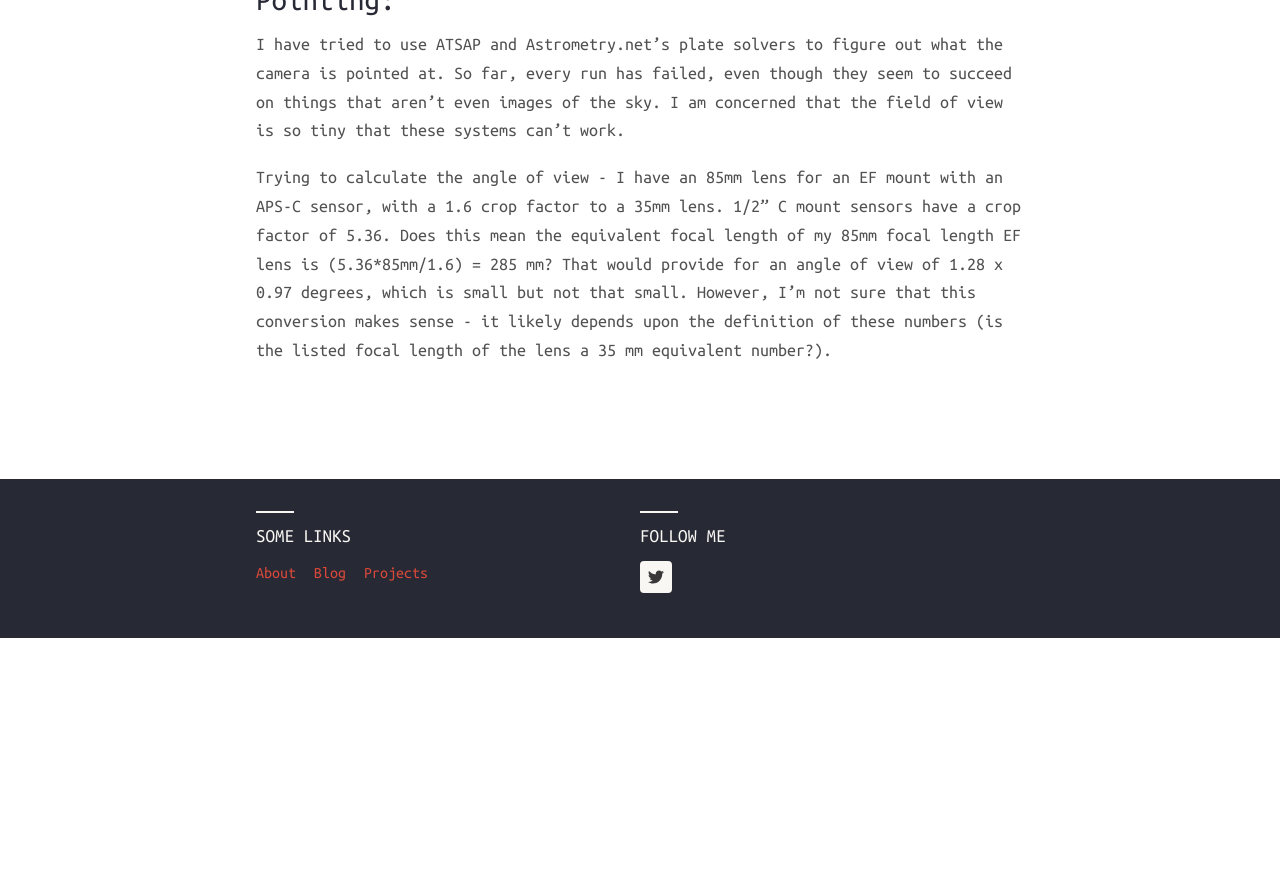
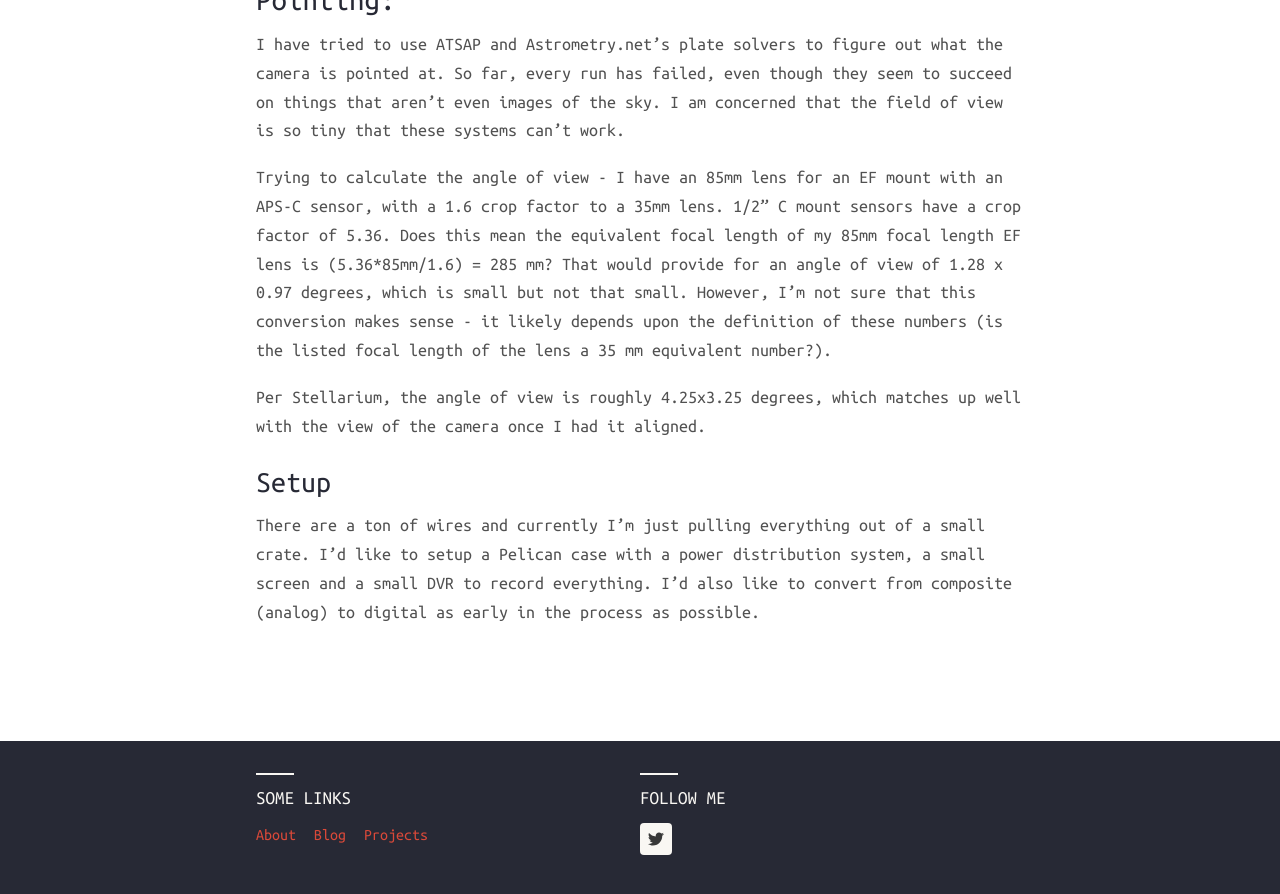
Before and after one commit to ryanmfw/ryanmfw.github.io, a Jekyll site: the page built from projects/sat_obs/index.md, in a window 1280 px wide and 900 px high, scrolled down 1738 px. Shown: the top 894 px of the window. Built offline with Jekyll 4.4.1, drawn with Linux system fonts in a browser that asks for light colours; nearby versions of some CDN libraries; before the commit the page ends 2376 px from its top, so only the background shows below that.

Commit message:
Minor update to satellite observations

```diff
--- a/projects/sat_obs/index.md
+++ b/projects/sat_obs/index.md
@@ -38,3 +38,8 @@ So far, I've captured a few satellites but I haven't been particularly successfu
 I have tried to use ATSAP and Astrometry.net's plate solvers to figure out what the camera is pointed at. So far, every run has failed, even though they seem to succeed on things that aren't even images of the sky. I am concerned that the field of view is so tiny that these systems can't work.
 
 Trying to calculate the angle of view - I have an 85mm lens for an EF mount with an APS-C sensor, with a 1.6 crop factor to a 35mm lens. 1/2" C mount sensors have a crop factor of 5.36. Does this mean the equivalent focal length of my 85mm focal length EF lens is (5.36*85mm/1.6) = 285 mm? That would provide for an angle of view of 1.28 x 0.97 degrees, which is small but not that small. However, I'm not sure that this conversion makes sense - it likely depends upon the definition of these numbers (is the listed focal length of the lens a 35 mm equivalent number?).
+
+Per Stellarium, the angle of view is roughly 4.25x3.25 degrees, which matches up well with the view of the camera once I had it aligned.
+
+### Setup
+There are a ton of wires and currently I'm just pulling everything out of a small crate. I'd like to setup a Pelican case with a power distribution system, a small screen and a small DVR to record everything. I'd also like to convert from composite (analog) to digital as early in the process as possible.
```
